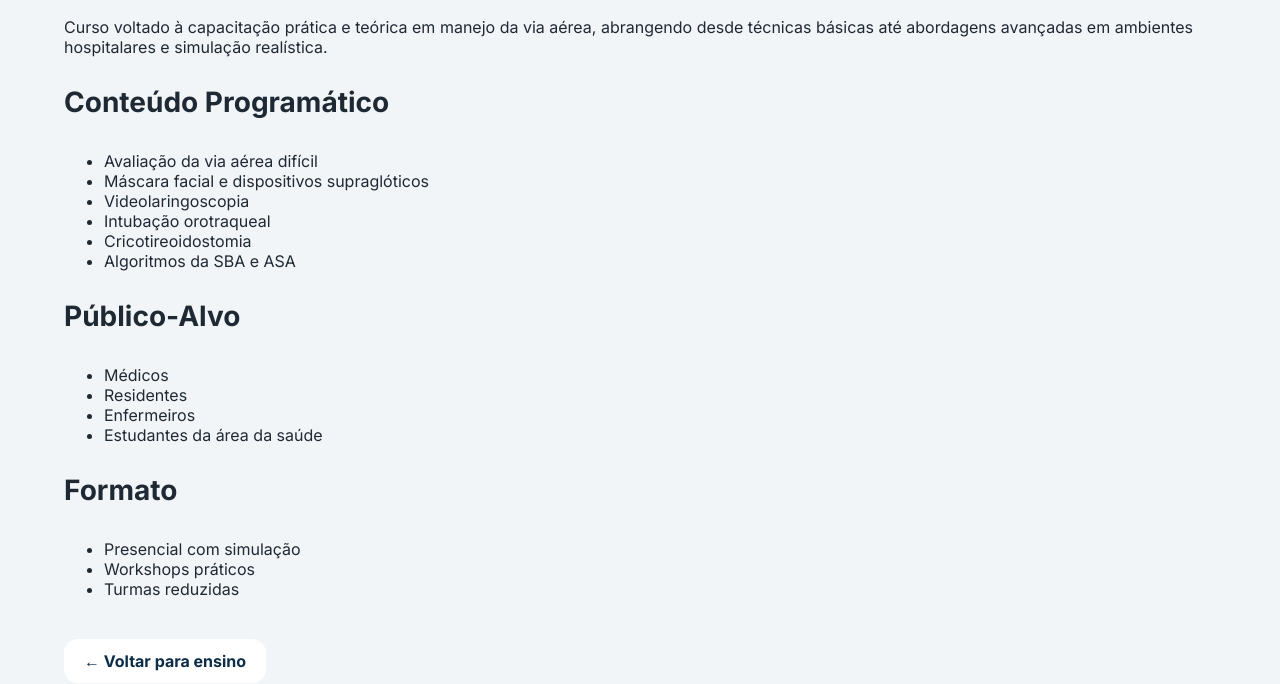
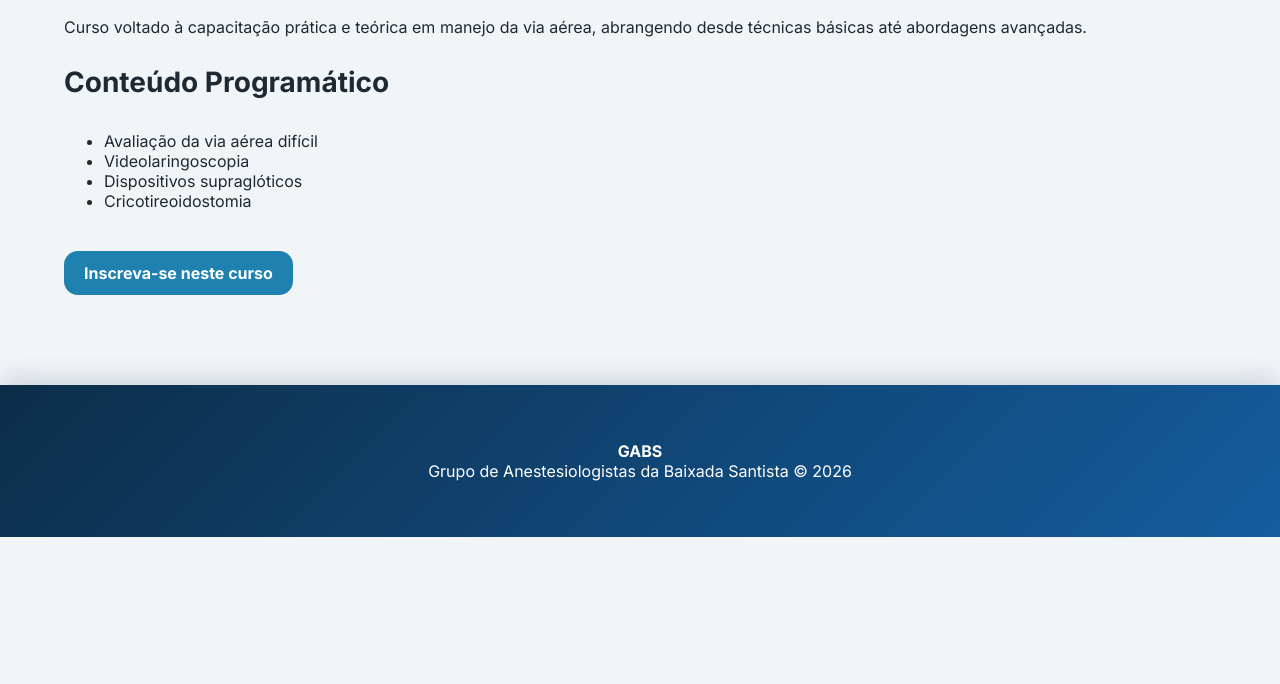
Before and after one commit to SandroDainez/gabs-site, a plain HTML site: page ensino/via-aerea.html in a window 1280 px wide. Shown: the part 268-952 px from the top of the page. After the commit the page ends 805 px from the top, so only its background shows below. Drawn offline with Linux system fonts and the light colour scheme.

Commit message:
Adiciona botões de inscrição e integração com formulário

```diff
--- a/ensino/via-aerea.html
+++ b/ensino/via-aerea.html
@@ -6,16 +6,6 @@
 <meta name="viewport" content="width=device-width, initial-scale=1.0">
 
 <link rel="stylesheet" href="../style.css">
-
-<script>
-document.addEventListener("DOMContentLoaded", () => {
-  document.querySelectorAll(".menu a").forEach(link => {
-    if (link.getAttribute("href") === "../ensino.html") {
-      link.classList.add("active");
-    }
-  });
-});
-</script>
 
 </head>
 <body>
@@ -56,37 +46,23 @@ document.addEventListener("DOMContentLoaded", () => {
 
     <p>
       Curso voltado à capacitação prática e teórica em manejo da via aérea,
-      abrangendo desde técnicas básicas até abordagens avançadas em ambientes
-      hospitalares e simulação realística.
+      abrangendo desde técnicas básicas até abordagens avançadas.
     </p>
 
     <h3>Conteúdo Programático</h3>
     <ul>
       <li>Avaliação da via aérea difícil</li>
-      <li>Máscara facial e dispositivos supraglóticos</li>
       <li>Videolaringoscopia</li>
-      <li>Intubação orotraqueal</li>
+      <li>Dispositivos supraglóticos</li>
       <li>Cricotireoidostomia</li>
-      <li>Algoritmos da SBA e ASA</li>
     </ul>
 
-    <h3>Público-Alvo</h3>
-    <ul>
-      <li>Médicos</li>
-      <li>Residentes</li>
-      <li>Enfermeiros</li>
-      <li>Estudantes da área da saúde</li>
-    </ul>
-
-    <h3>Formato</h3>
-    <ul>
-      <li>Presencial com simulação</li>
-      <li>Workshops práticos</li>
-      <li>Turmas reduzidas</li>
-    </ul>
+    <!-- BOTÃO INSCRIÇÃO -->
 
     <div style="margin-top:40px;">
-      <a href="../ensino.html" class="btn-secondary">← Voltar para ensino</a>
+      <a href="../contato.html?assunto=curso#formulario" class="btn-primary">
+        Inscreva-se neste curso
+      </a>
     </div>
 
   </div>
```
Also changed, not shown: contato.html (+12 -14 lines).
